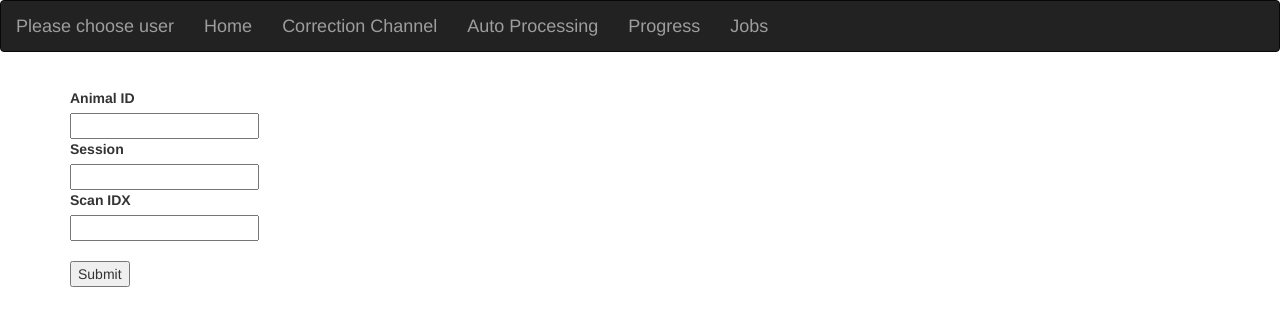
After one commit to cajal/pipecontrol, a Flask app: page /autoprocessing in a window 1280 px wide. The commit adds this page. Shown: the top 326 px of the page. Run offline with Flask 2, Linux system fonts and the light colour scheme; some libraries are stand-ins or nearby versions.

Commit message:
new features

```diff
--- a/app/main/forms.py
+++ b/app/main/forms.py
@@ -1,5 +1,5 @@
 from .views import session
-from wtforms import Form, BooleanField, StringField, PasswordField, validators, SelectField
+from wtforms import Form, BooleanField, StringField, PasswordField, validators, SelectField, IntegerField
 from ..schemata import experiment
 
 
@@ -7,3 +7,8 @@ class UserForm(Form):
     persons = experiment.Person().fetch('username')
 
     user = SelectField(u"User", [validators.DataRequired()], choices=[(f, f) for f in persons])
+
+class AutoProcessing(Form):
+    animal_id = IntegerField(u"Animal ID", [validators.DataRequired()])
+    session = IntegerField(u"Session", [validators.DataRequired()])
+    scan_idx = IntegerField(u"Scan IDX", [validators.DataRequired()])
--- a/app/main/views.py
+++ b/app/main/views.py
@@ -5,8 +5,8 @@ from flask import Markup
 import datajoint as dj
 
 from .decorators import ping
-from .tables import CorrectionChannel
-from .forms import UserForm
+from .tables import CorrectionChannel, ProgressTable
+from .forms import UserForm, AutoProcessing
 
 from ..schemata import reso, experiment, shared
 from . import main
@@ -22,6 +22,25 @@ def index():
         form.user.data = session['user']
 
     return render_template('index.html',
+                           form=form)
+
+
+@main.route('/autoprocessing', methods=['GET', 'POST'])
+def autoprocessing():
+    form = AutoProcessing(request.form)
+    if request.method == 'POST' and form.validate():
+        key = dict(
+            animal_id=form['animal_id'].data,
+            session=form['session'].data,
+            scan_idx=form['scan_idx'].data,
+        )
+        if experiment.AutoProcessing() & key:
+            flash('Key {} is already in  AutoProcessing'.format(str(key)))
+        else:
+            experiment.AutoProcessing().insert1(key)
+            flash('Key {} has been inserted into AutoProcessing'.format(str(key)))
+
+    return render_template('autoprocessing.html',
                            form=form)
 
 
@@ -52,6 +71,18 @@ def jobs():
                            jobs=Markup(jobs._repr_html_()) if len(jobs) > 0 else None)
 
 
+@main.route('/progress', methods=['GET', 'POST'])
+def progress():
+    tmp = {e: getattr(reso, e)().progress(experiment.Session() & 'username="{}"'.format(session['user'])) \
+           for e in dir(reso) if not e.startswith('_') \
+           and not e == 'schema' \
+           and issubclass(getattr(reso, e), dj.Computed)}
+    progress = [dict(relation=e, finished=v[0], total=v[1], percent='{:.1f}%'.format(v[0] / v[1] * 100, 1))
+                for e, v in tmp.items()]
+    table = ProgressTable(progress)
+    return render_template('progress.html', table=table)
+
+
 def _encode(key, primary_key, prefix=''):
     template = prefix + '-'.join(['{{{}}}'.format(k) for k in primary_key])
     return template.format(**key)
@@ -67,7 +98,7 @@ def correction():
     channel_prefix = 'channel'
     select_prefix = 'select'
 
-    scaninfo = (reso.ScanInfo().proj('nslices','nchannels') * shared.Slice() & 'slice <= nslices') \
+    scaninfo = (reso.ScanInfo().proj('nslices', 'nchannels') * shared.Slice() & 'slice <= nslices') \
                - reso.CorrectionChannel() \
                & (experiment.Session() & "username='{}'".format(session['user']))
     pk = scaninfo.heading.primary_key
@@ -76,14 +107,14 @@ def correction():
     if request.method == 'POST':
         skeys = [_encode(k, pk) for k in djkeys]
         keys = [dict(_decode(s, pk), channel=int(request.form[channel_prefix + s]))
-                    for s in skeys if request.form.get(select_prefix + s)]
+                for s in skeys if request.form.get(select_prefix + s)]
         reso.CorrectionChannel().insert(keys, ignore_extra_fields=True)
         flash('{} keys inserted.'.format(len(keys)))
         return redirect(url_for('.correction'))
 
     keys = [dict(k,
-                 channel= (c, _encode(k, pk, channel_prefix)),
-                 select = _encode(k, pk, select_prefix)) for k,c in zip(djkeys, channels)]
+                 channel=(c, _encode(k, pk, channel_prefix)),
+                 select=_encode(k, pk, select_prefix)) for k, c in zip(djkeys, channels)]
     table = CorrectionChannel(keys)
     return render_template('correction.html',
                            table=table)
--- /dev/null
+++ b/app/templates/autoprocessing.html
@@ -0,0 +1,32 @@
+{% extends "base.html" %}
+{% import "bootstrap/wtf.html" as wtf %}
+{% import "_macros.html" as macros %}
+
+{% block head %}
+    {{ super() }}
+    <link rel="stylesheet" type="text/css" href="{{ url_for('static', filename='datajoint.css') }}">
+{% endblock %}
+
+{% block title %}Pipeline Control{% endblock %}
+
+
+
+
+{% block page_content %}
+    <div class="post-tabs">
+        {% from "_macros.html" import render_field %}
+        <form method=post>
+            <dl>
+                {{ render_field(form.animal_id) }}
+                {{ render_field(form.session) }}
+                {{ render_field(form.scan_idx) }}
+            </dl>
+            <p><input type=submit value=Submit>
+        </form>
+    </div>
+{% endblock %}
+
+
+{% block scripts %}
+    {{ super() }}
+{% endblock %}
--- a/app/templates/base.html
+++ b/app/templates/base.html
@@ -37,6 +37,8 @@
         <a class="navbar-brand" href="{{ url_for('main.index') }}">Home</a>
 
         <a class="navbar-brand" href="{{ url_for('main.correction') }}">Correction Channel</a>
+        <a class="navbar-brand" href="{{ url_for('main.autoprocessing') }}">Auto Processing</a>
+        <a class="navbar-brand" href="{{ url_for('main.progress') }}">Progress</a>
         <a class="navbar-brand" href="{{ url_for('main.jobs') }}">Jobs</a>
     </div>
 {% endblock %}
--- a/config.py
+++ b/config.py
@@ -71,5 +71,5 @@ config = {
     'production': ProductionConfig,
     'heroku': HerokuConfig,
     'unix': UnixConfig,
-    'default': ProductionConfig
+    'default': DevelopmentConfig
 }
```
Also changed, not shown: app/main/tables.py (+7 -0 lines), app/templates/progress.html (added, +24 -0 lines).
